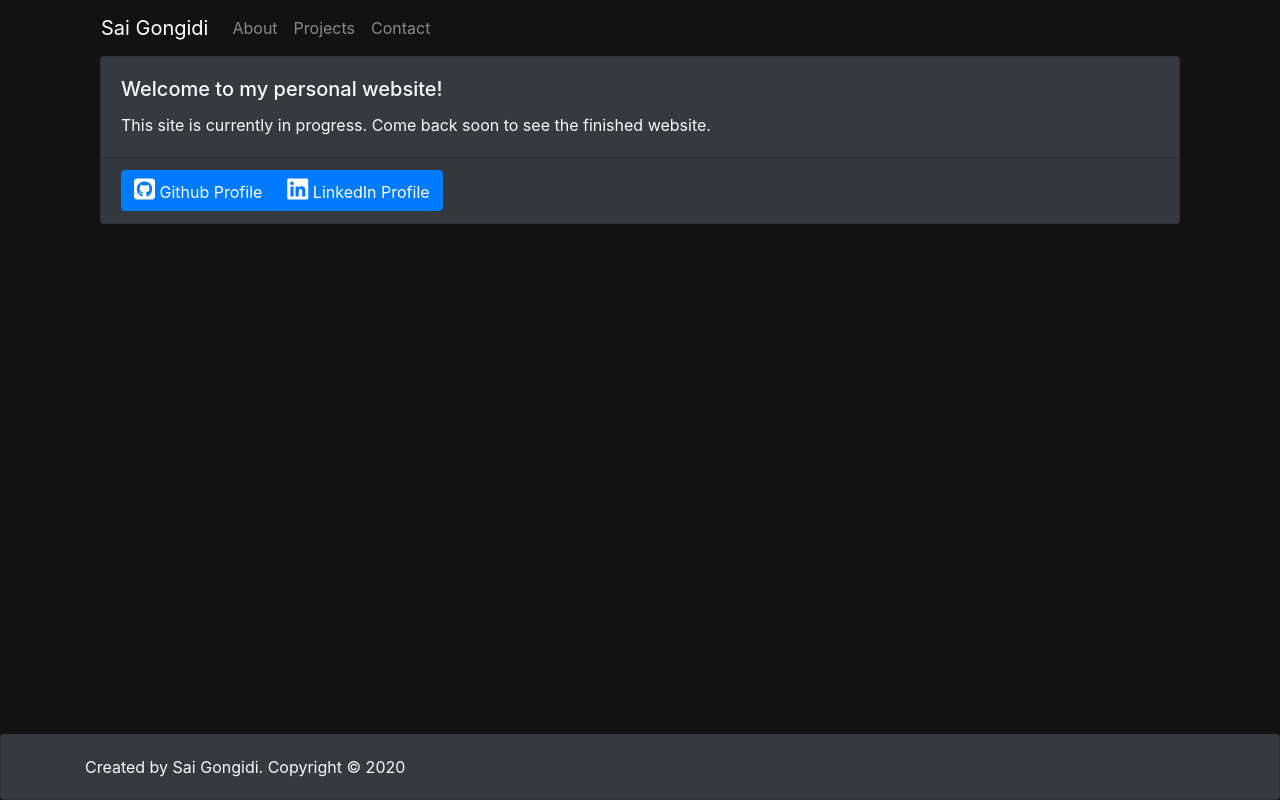
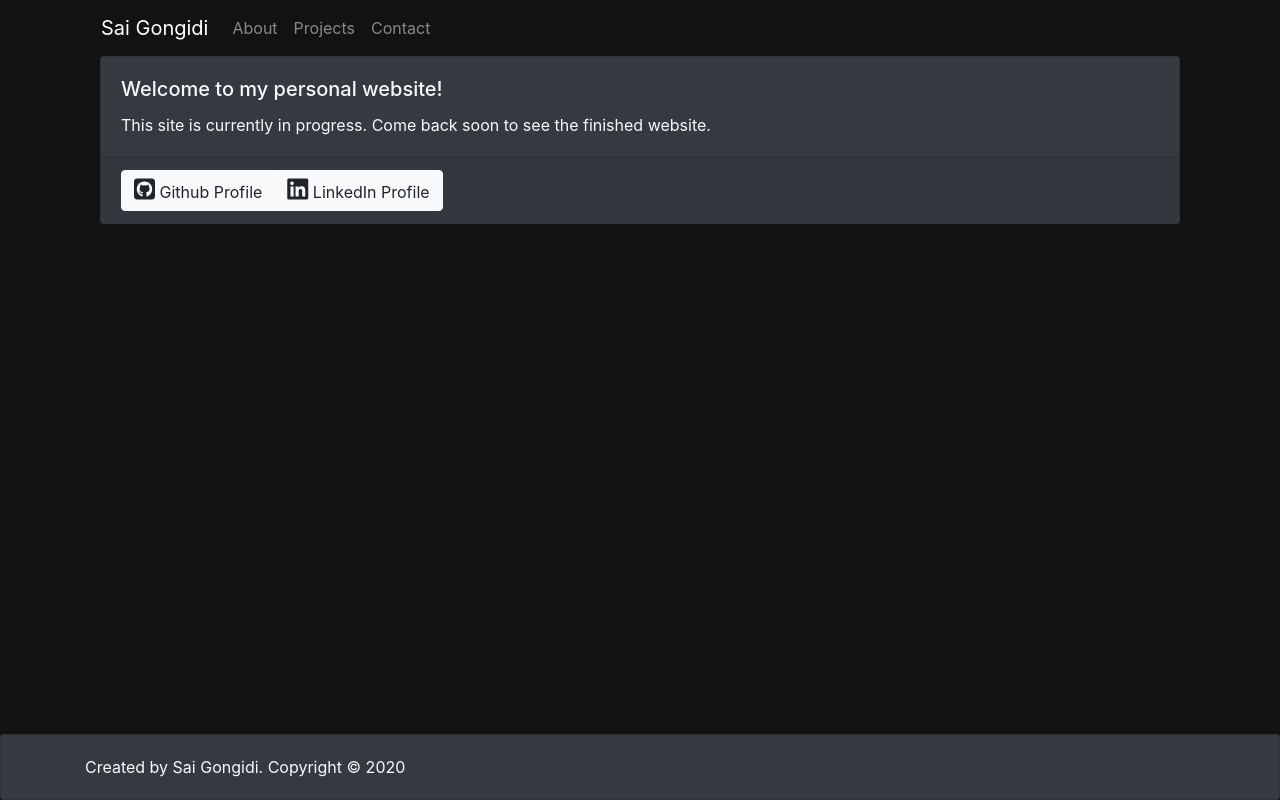
Before and after one commit to sgongidi/Personal-Site, a React (Create React App) app: page / in a window 1280 px wide. Built offline with nearby package versions, Linux system fonts and the light colour scheme.

Commit message:
accessibility

```diff
--- a/public/index.html
+++ b/public/index.html
@@ -36,7 +36,7 @@
     />
   </head>
   <body>
-    <div id="root"></div>
+    <main id="root"></main>
     <!-- <script src="https://code.jquery.com/jquery-3.3.1.slim.min.js" integrity="sha384-q8i/X+965DzO0rT7abK41JStQIAqVgRVzpbzo5smXKp4YfRvH+8abtTE1Pi6jizo" crossorigin="anonymous"></script>
     <script src="https://cdnjs.cloudflare.com/ajax/libs/popper.js/1.14.7/umd/popper.min.js" integrity="sha384-UO2eT0CpHqdSJQ6hJty5KVphtPhzWj9WO1clHTMGa3JDZwrnQq4sF86dIHNDz0W1" crossorigin="anonymous"></script> -->
     <!-- <script>
--- a/src/components/ContactForm.jsx
+++ b/src/components/ContactForm.jsx
@@ -37,7 +37,7 @@ const ContactForm = () => {
             onChange={(e) => setMessage(e.target.value)}
           />
         </Form.Group>
-        <Button disabled variant="primary" type="submit">
+        <Button disabled variant="light" type="submit">
           Submit
         </Button>
       </Form>
--- a/src/components/Home.jsx
+++ b/src/components/Home.jsx
@@ -15,7 +15,7 @@ const Home = () => {
         <Card.Footer>
           <ButtonGroup>
             <Button
-              variant="primary"
+              variant="light"
               href="https://github.com/sgongidi"
               target="_blank"
               rel="noopener noreferrer"
@@ -27,7 +27,7 @@ const Home = () => {
               Github Profile
             </Button>
             <Button
-              variant="primary"
+              variant="light"
               href="https://www.linkedin.com/in/sai-gongidi/"
               target="_blank"
               rel="noopener noreferrer"
```
